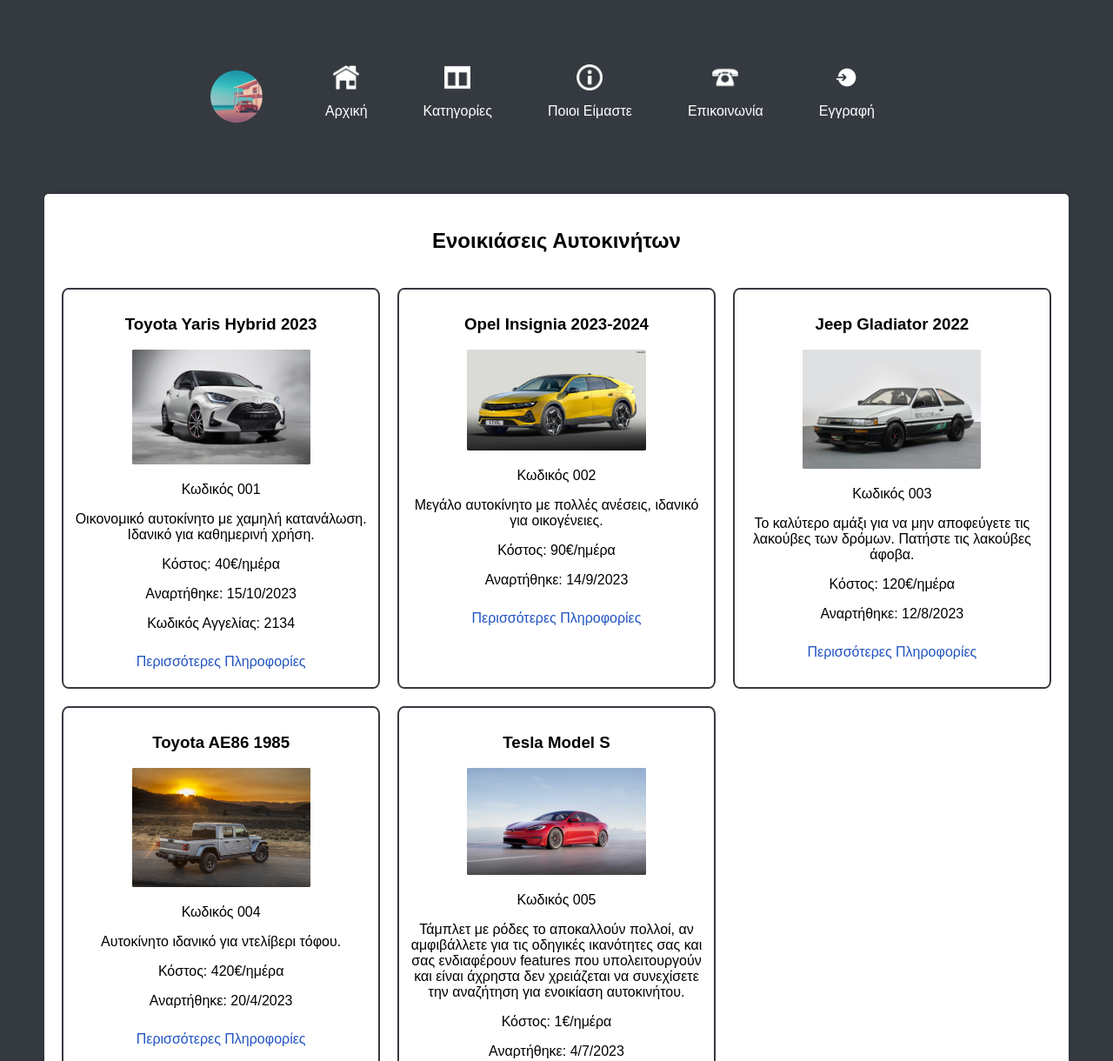
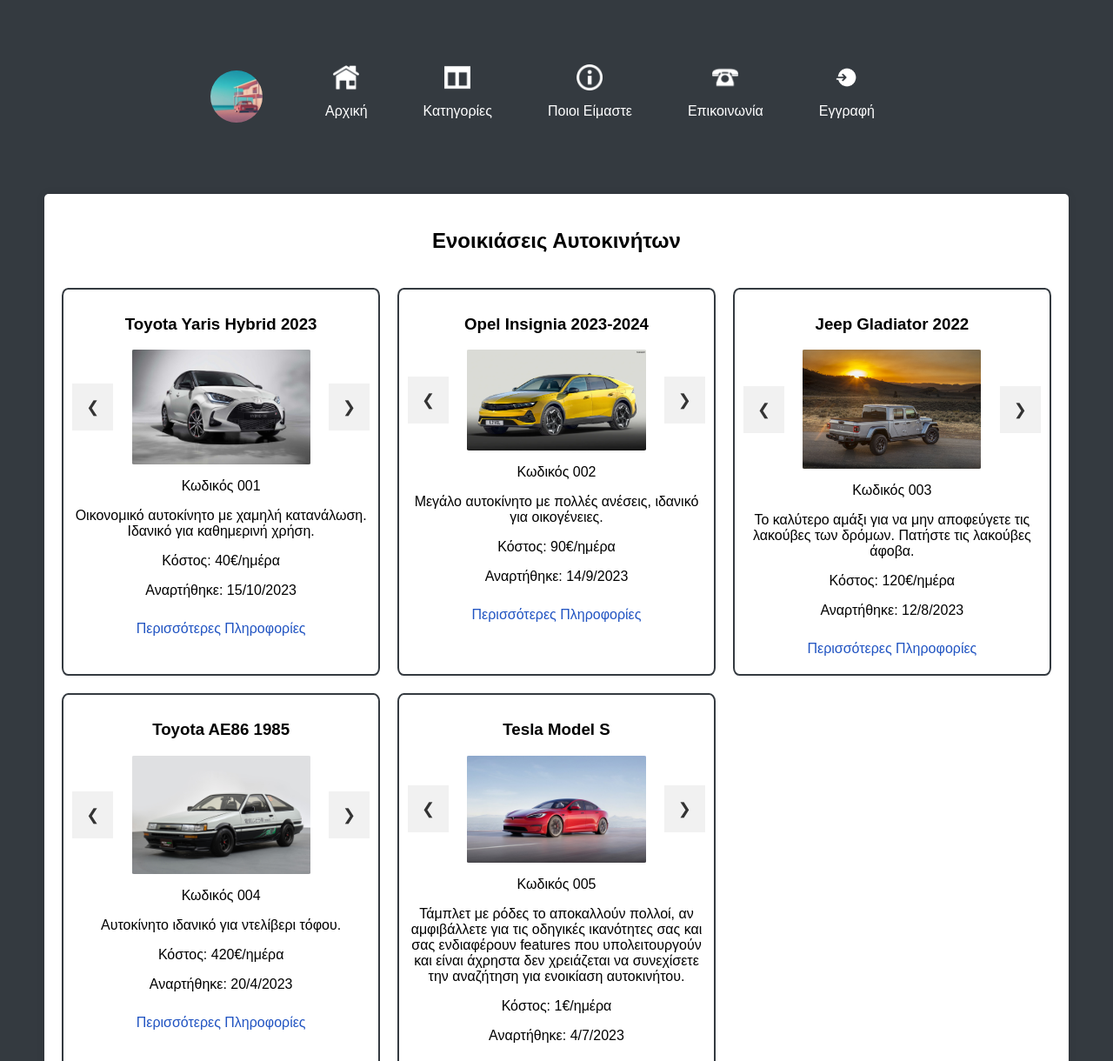
Before and after one commit to snoop1st/webdev-assignment, a website: page public/car-rentals.html in a window 1280 px wide. Shown: the top 1220 px of the page at 87% size. Drawn offline with Linux system fonts and the light colour scheme.

Commit message:
Add the function to cycle through all the images (needed to add more images and applied only to car-rentals) added a separate script for car-rentals.html and implemented it inside the category-id.js for the dynamic version when using the id

```diff
--- a/public/car-rentals.html
+++ b/public/car-rentals.html
@@ -7,6 +7,7 @@
     <title>Ενοικιάσεις Αυτοκινήτων</title>
     <link rel="shortcut icon" href="images/logo-c.png" type="image/x-icon">
     <link rel="stylesheet" href="css/styles.css">
+    <script src="js/cycle-images-buttons.js"></script>
 </head>
 
 <body>
@@ -51,20 +52,31 @@
 
     <section class="rentals-section">
         <h2>Ενοικιάσεις Αυτοκινήτων</h2>
-        <article>
+        <article class="carousel-article">
             <h3>Toyota Yaris Hybrid 2023</h3>
-            <img src="images/car-rentals/car1.jpg" alt="Ενοικιαζόμενο Αυτοκίνητο">
+            <div class="image-carousel">
+                <img src="images/car-rentals/car1.jpg" alt="Ενοικιαζόμενο Αυτοκίνητο" class="carousel-image">
+                <img src="images/car-rentals/car1/car1-back.jpg" alt="Ενοικιαζόμενο Αυτοκίνητο" class="carousel-image">
+                <img src="images/car-rentals/car1/car1-interior.webp" alt="Ενοικιαζόμενο Αυτοκίνητο" class="carousel-image">
+                <button class="prev" onclick="changeSlide(-1)">&#10094;</button>
+                <button class="next" onclick="changeSlide(1)">&#10095;</button>
+            </div>
             <p>Κωδικός 001</p>
             <p>Οικονομικό αυτοκίνητο με χαμηλή κατανάλωση. Ιδανικό για καθημερινή χρήση.</p>
             <p>Κόστος: 40€/ημέρα</p>
             <p>Αναρτήθηκε: 15/10/2023</p>
-            <p>Κωδικός Αγγελίας: 2134</p>
             <a href="car-rentals-001-details.html">Περισσότερες Πληροφορίες</a>
         </article>
 
-        <article>
+        <article class="carousel-article">
             <h3>Opel Insignia 2023-2024 </h3>
-            <img src="images/car-rentals/car2.jpg" alt="Ενοικιαζόμενο Αυτοκίνητο">
+            <div class="image-carousel">
+                <img src="images/car-rentals/car2.jpg" alt="Ενοικιαζόμενο Αυτοκίνητο" class="carousel-image">
+                <img src="images/car-rentals/car2/car2-back.jpg" alt="Ενοικιαζόμενο Αυτοκίνητο" class="carousel-image">
+                <img src="images/car-rentals/car2/car2-interior.jpg" alt="Ενοικιαζόμενο Αυτοκίνητο" class="carousel-image">
+                <button class="prev" onclick="changeSlide(-1)">&#10094;</button>
+                <button class="next" onclick="changeSlide(1)">&#10095;</button>
+            </div>
             <p>Κωδικός 002</p>
             <p>Μεγάλο αυτοκίνητο με πολλές ανέσεις, ιδανικό για οικογένειες.</p>
             <p>Κόστος: 90€/ημέρα</p>
@@ -72,9 +84,15 @@
             <a href="car-rentals-002-details.html">Περισσότερες Πληροφορίες</a>
         </article>
 
-        <article>
+        <article class="carousel-article">
             <h3>Jeep Gladiator 2022</h3>
-            <img src="images/car-rentals/car3.jpg" alt="Ενοικιαζόμενο Αυτοκίνητο">
+            <div class="image-carousel">
+                <img src="images/car-rentals/car4.jpg" alt="Ενοικιαζόμενο Αυτοκίνητο" class="carousel-image">
+                <img src="images/car-rentals/car4/car3-back.jpg" alt="Ενοικιαζόμενο Αυτοκίνητο" class="carousel-image">
+                <img src="images/car-rentals/car4/car3-interior.jpg" alt="Ενοικιαζόμενο Αυτοκίνητο" class="carousel-image">
+                <button class="prev" onclick="changeSlide(-1)">&#10094;</button>
+                <button class="next" onclick="changeSlide(1)">&#10095;</button>
+            </div>
             <p>Κωδικός 003</p>
             <p>Το καλύτερο αμάξι για να μην αποφεύγετε τις λακούβες των δρόμων. Πατήστε τις λακούβες άφοβα.</p>
             <p>Κόστος: 120€/ημέρα</p>
@@ -82,9 +100,17 @@
             <a href="car-rentals-003-details.html">Περισσότερες Πληροφορίες</a>
         </article>
 
-        <article>
+        <article class="carousel-article">
             <h3>Toyota AE86 1985</h3>
-            <img src="images/car-rentals/car4.jpg" alt="Ενοικιαζόμενο Αυτοκίνητο">
+            <div class="image-carousel">
+                <img src="images/car-rentals/car3.jpg" alt="Ενοικιαζόμενο Αυτοκίνητο" class="carousel-image">
+                <img src="images/car-rentals/car3/car4-engine.jpg" alt="Ενοικιαζόμενο Αυτοκίνητο" class="carousel-image">
+                <img src="images/car-rentals/car3/car4-interior.jpg" alt="Ενοικιαζόμενο Αυτοκίνητο" class="carousel-image">
+                <img src="images/car-rentals/car3/car4-seats.jpg" alt="Ενοικιαζόμενο Αυτοκίνητο" class="carousel-image">
+                <img src="images/car-rentals/car3/car4-wheel.jpg" alt="Ενοικιαζόμενο Αυτοκίνητο" class="carousel-image">
+                <button class="prev" onclick="changeSlide(-1)">&#10094;</button>
+                <button class="next" onclick="changeSlide(1)">&#10095;</button>
+            </div>
             <p>Κωδικός 004</p>
             <p>Αυτοκίνητο ιδανικό για ντελίβερι τόφου.</p>
             <p>Κόστος: 420€/ημέρα</p>
@@ -92,9 +118,15 @@
             <a href="car-rentals-004-details.html">Περισσότερες Πληροφορίες</a>
         </article>
 
-        <article>
+        <article class="carousel-article">
             <h3>Tesla Model S</h3>
-            <img src="images/car-rentals/car5.jpg" alt="Ενοικιαζόμενο Αυτοκίνητο">
+            <div class="image-carousel">
+                <img src="images/car-rentals/car5.jpg" alt="Ενοικιαζόμενο Αυτοκίνητο" class="carousel-image">
+                <img src="images/car-rentals/car5/car5-interior.jpg" alt="Ενοικιαζόμενο Αυτοκίνητο" class="carousel-image">
+                <img src="images/car-rentals/car5/car5-back.jpg" alt="Ενοικιαζόμενο Αυτοκίνητο" class="carousel-image">
+                <button class="prev" onclick="changeSlide(-1)">&#10094;</button>
+                <button class="next" onclick="changeSlide(1)">&#10095;</button>
+            </div>
             <p>Κωδικός 005</p>
             <p>Τάμπλετ με ρόδες το αποκαλλούν πολλοί, αν αμφιβάλλετε για τις οδηγικές ικανότητες σας και σας ενδιαφέρουν
                 features που υπολειτουργούν και είναι άχρηστα δεν χρειάζεται να συνεχίσετε την αναζήτηση για ενοικίαση
@@ -103,6 +135,7 @@
             <p>Αναρτήθηκε: 4/7/2023</p>
             <a href="car-rentals-005-details.html">Περισσότερες Πληροφορίες</a>
         </article>
+
 
     </section>
 
--- a/public/css/styles.css
+++ b/public/css/styles.css
@@ -556,3 +556,34 @@
 details fieldset {
     margin-top: 20px;
 }
+
+/* carousel.css */
+
+.image-carousel {
+    position: relative;
+}
+
+.carousel-image {
+    width: 100%;
+    display: none;
+}
+
+.prev, .next {
+    position: absolute;
+    top: 50%;
+    transform: translateY(-50%);
+    font-size: 18px;
+    cursor: pointer;
+    padding: 16px;
+    background-color: #f1f1f1;
+    border: none;
+    color: #333;
+}
+
+.prev {
+    left: 0;
+}
+
+.next {
+    right: 0;
+}
--- /dev/null
+++ b/public/js/cycle-images-buttons.js
@@ -0,0 +1,33 @@
+document.addEventListener('DOMContentLoaded', function () {
+    // Get all carousel containers
+    const carousels = document.querySelectorAll('.image-carousel');
+
+    // Initialize each carousel
+    carousels.forEach((carousel, index) => {
+        let slideIndex = 0;
+
+        // Show the initial slide for each carousel
+        showSlide(carousel, slideIndex);
+
+        // Attach event listeners for next and previous buttons
+        const prevButton = carousel.querySelector('.prev');
+        const nextButton = carousel.querySelector('.next');
+
+        prevButton.addEventListener('click', () => changeSlide(carousel, -1));
+        nextButton.addEventListener('click', () => changeSlide(carousel, 1));
+    });
+
+    function changeSlide(carousel, n) {
+        const images = carousel.querySelectorAll('.carousel-image');
+        showSlide(carousel, (slideIndex += n));
+    }
+
+    function showSlide(carousel, index) {
+        const images = carousel.querySelectorAll('.carousel-image');
+        slideIndex = (index + images.length) % images.length;
+
+        images.forEach((image, i) => {
+            image.style.display = i === slideIndex ? 'block' : 'none';
+        });
+    }
+});
```
Also changed, not shown: public/car-rentals-004-details.html (+1 -1 lines), public/categories.html (+2 -2 lines), public/category.html (+1 -1 lines), public/js/category-id.js (+33 -0 lines), public/images/car-rentals/car1/car1-back.jpg (added), public/images/car-rentals/car1/car1-interior.webp (added), public/images/car-rentals/car2/car2-back.jpg (added), public/images/car-rentals/car2/car2-interior.jpg (added), public/images/car-rentals/car3/car4-engine.jpg (added), public/images/car-rentals/car3/car4-interior.jpg (added), public/images/car-rentals/car3/car4-seats.jpg (added), public/images/car-rentals/car3/car4-wheel.jpg (added), public/images/car-rentals/car4/car3-back.jpg (added), public/images/car-rentals/car4/car3-interior.jpg (added), 2 more files.
